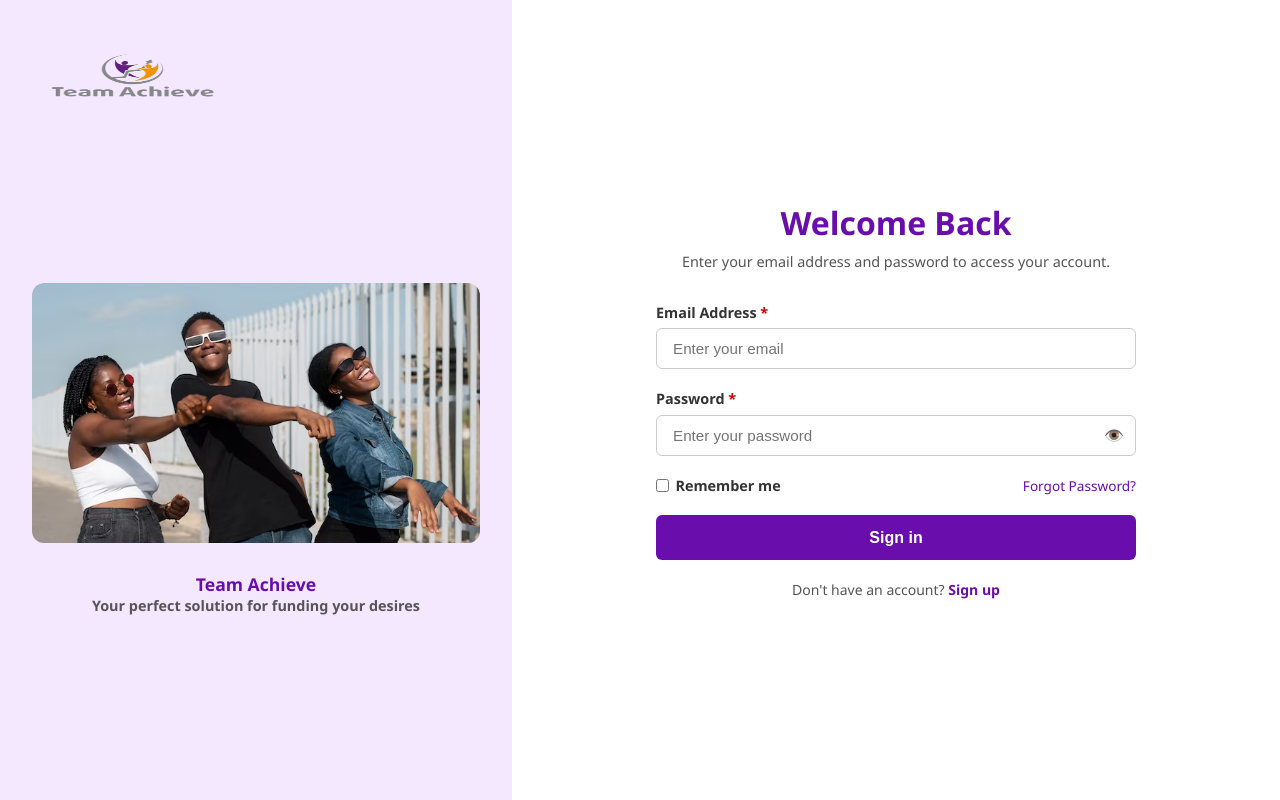
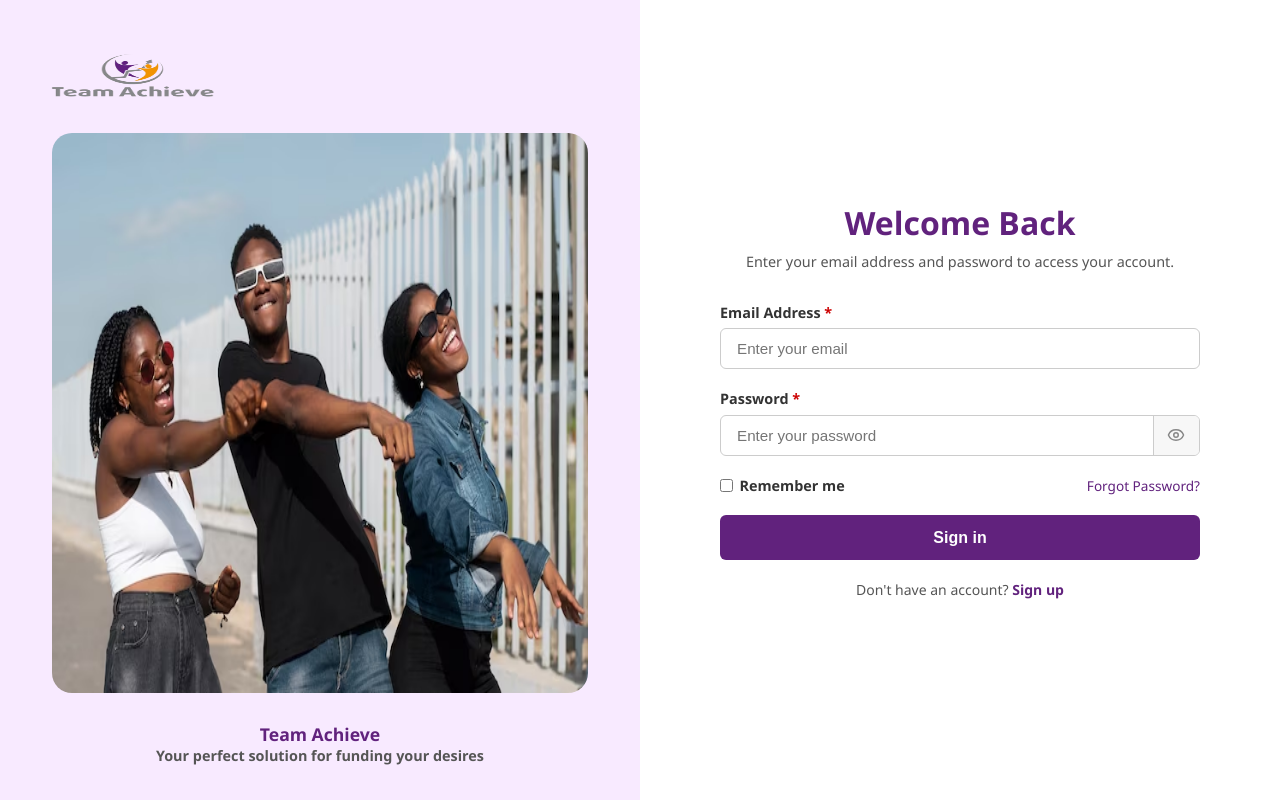
Before and after one commit to charlene04/login-page, a Vue app: page / in a window 1280 px wide. Built offline with nearby package versions, Linux system fonts and the light colour scheme.

Commit message:
used lucide icons for password toggle, update colour schemes

```diff
--- a/package.json
+++ b/package.json
@@ -13,6 +13,7 @@
     "format": "prettier --write --experimental-cli src/"
   },
   "dependencies": {
+    "lucide-vue-next": "^1.0.0",
     "vue": "^3.5.31"
   },
   "devDependencies": {
--- a/src/assets/main.css
+++ b/src/assets/main.css
@@ -13,10 +13,10 @@ body {
 }
 
 :root {
-  --color-primary: #6a0dad;
+  --color-primary: #61227d;
   --color-primary-hover: #580b99;
   --color-accent: #e87722;
-  --color-bg-left: #f3e8ff;
+  --color-bg-left: #f8eaff;
   --color-text-muted: #555;
   --color-border: #ccc;
   --color-error: #cc0000;
--- a/src/components/LoginForm.vue
+++ b/src/components/LoginForm.vue
@@ -17,24 +17,22 @@
     <!-- Password -->
     <div class="field">
       <label for="password"> Password <span class="required">*</span> </label>
-      <div class="password-wrapper">
+      <div class="password-wrapper" :class="{ 'input-error': errors.password }">
         <input
           id="password"
           v-model="password"
           :type="showPassword ? 'text' : 'password'"
           placeholder="Enter your password"
-          :class="{ 'input-error': errors.password }"
           @blur="validatePassword"
         />
         <button type="button" class="toggle-eye" @click="showPassword = !showPassword">
-          <span v-if="showPassword">🙈</span>
-          <span v-else>👁️</span>
+          <EyeOff v-if="showPassword" :size="18" />
+          <Eye v-else :size="18" />
         </button>
       </div>
       <span v-if="errors.password" class="error-msg">{{ errors.password }}</span>
     </div>
 
-    <!-- Remember me + Forgot Password -->
     <div class="form-extras">
       <label class="remember">
         <input type="checkbox" v-model="rememberMe" />
@@ -43,19 +41,18 @@
       <a href="#" class="forgot-link">Forgot Password?</a>
     </div>
 
-    <!-- Sign In Button -->
     <button class="btn-signin" @click="handleSubmit" :disabled="isLoading">
       <span v-if="isLoading">Signing in...</span>
       <span v-else>Sign in</span>
     </button>
 
-    <!-- Sign Up Link -->
     <p class="signup-text">Don't have an account? <a href="#" class="signup-link">Sign up</a></p>
   </div>
 </template>
 
 <script setup>
 import { ref, reactive } from 'vue'
+import { Eye, EyeOff } from 'lucide-vue-next'
 
 const email = ref('')
 const password = ref('')
@@ -152,28 +149,49 @@ input.input-error {
   color: var(--color-error);
 }
 
-/* Password field */
 .password-wrapper {
-  position: relative;
+  display: flex;
+  align-items: stretch;
+  border: 1px solid var(--color-border);
+  border-radius: 6px;
+  overflow: hidden;
+  transition: border-color 0.2s;
+}
+
+.password-wrapper:focus-within {
+  border-color: var(--color-primary);
+}
+
+.password-wrapper.input-error {
+  border-color: var(--color-error);
 }
 
 .password-wrapper input {
-  padding-right: 2.8rem;
+  flex: 1;
+  padding: 0.7rem 1rem;
+  border: none;
+  outline: none;
+  font-size: 0.95rem;
+  background: transparent;
 }
 
 .toggle-eye {
-  position: absolute;
-  right: 0.75rem;
-  top: 50%;
-  transform: translateY(-50%);
-  background: none;
+  display: flex;
+  align-items: center;
+  justify-content: center;
+  padding: 0 0.85rem;
+  background-color: #f7f7f7;
   border: none;
+  border-left: 1px solid var(--color-border);
   cursor: pointer;
-  font-size: 1rem;
-  padding: 0;
+  color: #888;
+  transition: background-color 0.2s;
 }
 
-/* Extras row */
+.toggle-eye:hover {
+  background-color: #e8e8e8;
+}
+
 .form-extras {
   display: flex;
   justify-content: space-between;
--- a/src/components/LoginPage.vue
+++ b/src/components/LoginPage.vue
@@ -6,7 +6,6 @@
         <img src="../assets/logo.png" alt="Team Achieve Logo" class="logo" />
       </div>
 
-      <!-- Centered content -->
       <div class="left-center">
         <div class="hero-image-container">
           <img src="../assets/banner.png" alt="Team celebrating" class="hero-image" />
@@ -21,6 +20,11 @@
     <!-- RIGHT PANEL -->
     <div class="right-panel">
       <div class="form-card">
+        <!-- Logo shown only on mobile -->
+        <div class="mobile-brand">
+          <img src="../assets/logo.png" alt="Team Achieve Logo" class="logo" />
+        </div>
+
         <h1 class="form-title">Welcome Back</h1>
         <p class="form-subtitle">Enter your email address and password to access your account.</p>
 
@@ -42,7 +46,7 @@ import LoginForm from './LoginForm.vue'
 
 /* LEFT PANEL */
 .left-panel {
-  width: 40%;
+  width: 50%;
   background-color: var(--color-bg-left);
   display: flex;
   flex-direction: column;
@@ -85,13 +89,13 @@ import LoginForm from './LoginForm.vue'
   width: 100%;
   border-radius: 12px;
   overflow: hidden;
+  padding: 0 20px;
 }
 
 .hero-image {
   width: 100%;
-  height: 260px;
-  object-fit: cover;
-  border-radius: 12px;
+  height: 560px;
+  border-radius: 20px;
 }
 
 .tagline {
@@ -112,7 +116,7 @@ import LoginForm from './LoginForm.vue'
 
 /* RIGHT PANEL */
 .right-panel {
-  width: 60%;
+  width: 50%;
   background: #fff;
   display: flex;
   align-items: center;
@@ -123,6 +127,14 @@ import LoginForm from './LoginForm.vue'
 .form-card {
   width: 100%;
   max-width: 480px;
+}
+
+.mobile-brand {
+  display: none;
+  flex-direction: column;
+  align-items: center;
+  gap: 0.4rem;
+  margin-bottom: 1.5rem;
 }
 
 .form-title {
@@ -144,15 +156,21 @@ import LoginForm from './LoginForm.vue'
 @media (max-width: 768px) {
   .login-wrapper {
     flex-direction: column;
+    background: #fff;
   }
 
   .left-panel {
-    display: none; /* hide on mobile, matches the mobile mockup */
+    display: none;
   }
 
   .right-panel {
     width: 100%;
     padding: 2rem 1.25rem;
+    background: #fff;
+  }
+
+  .mobile-brand {
+    display: flex;
   }
 }
 </style>
```
Also changed, not shown: 1 other file (tests, documents, lock files or other folders).
